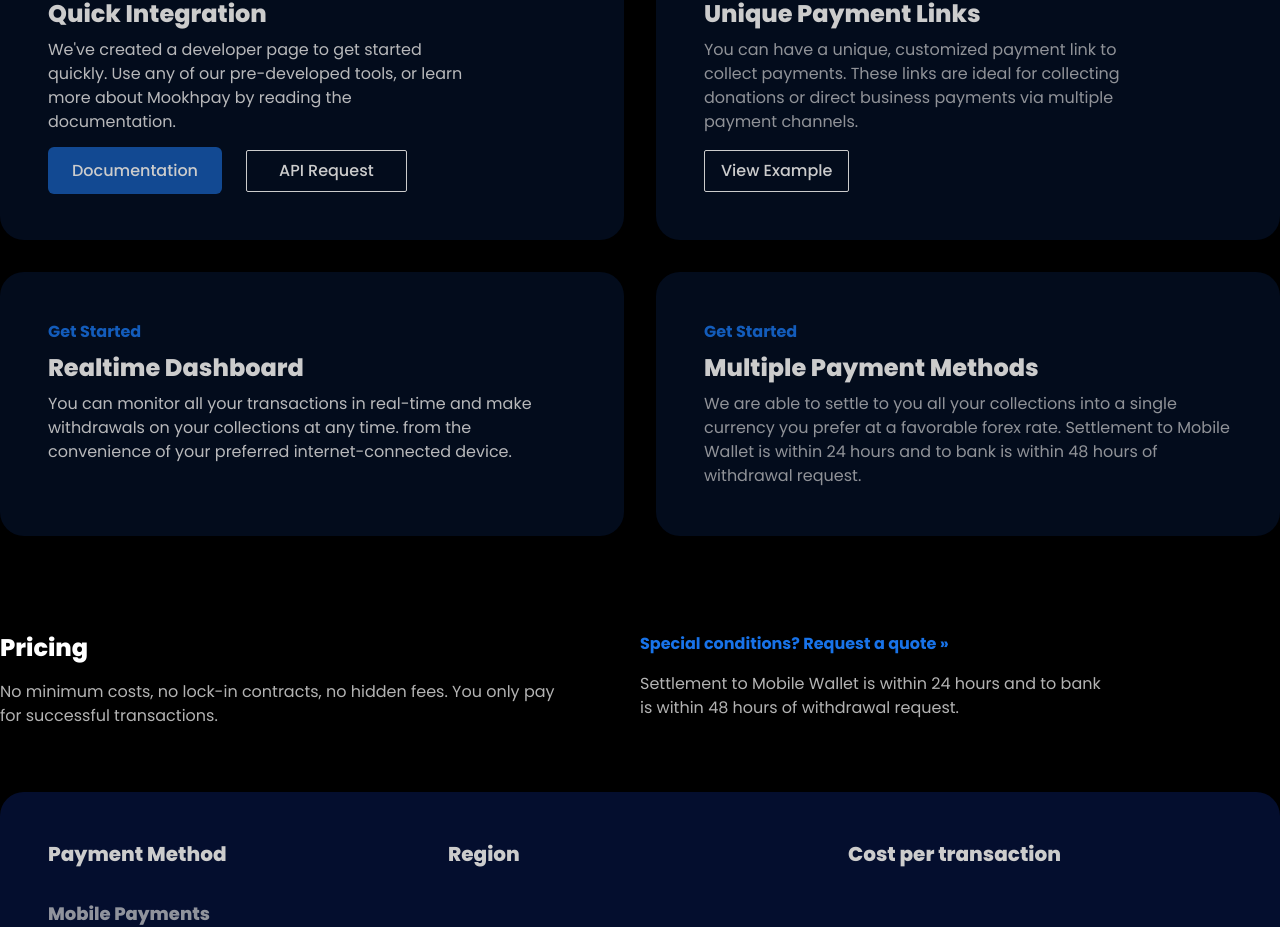
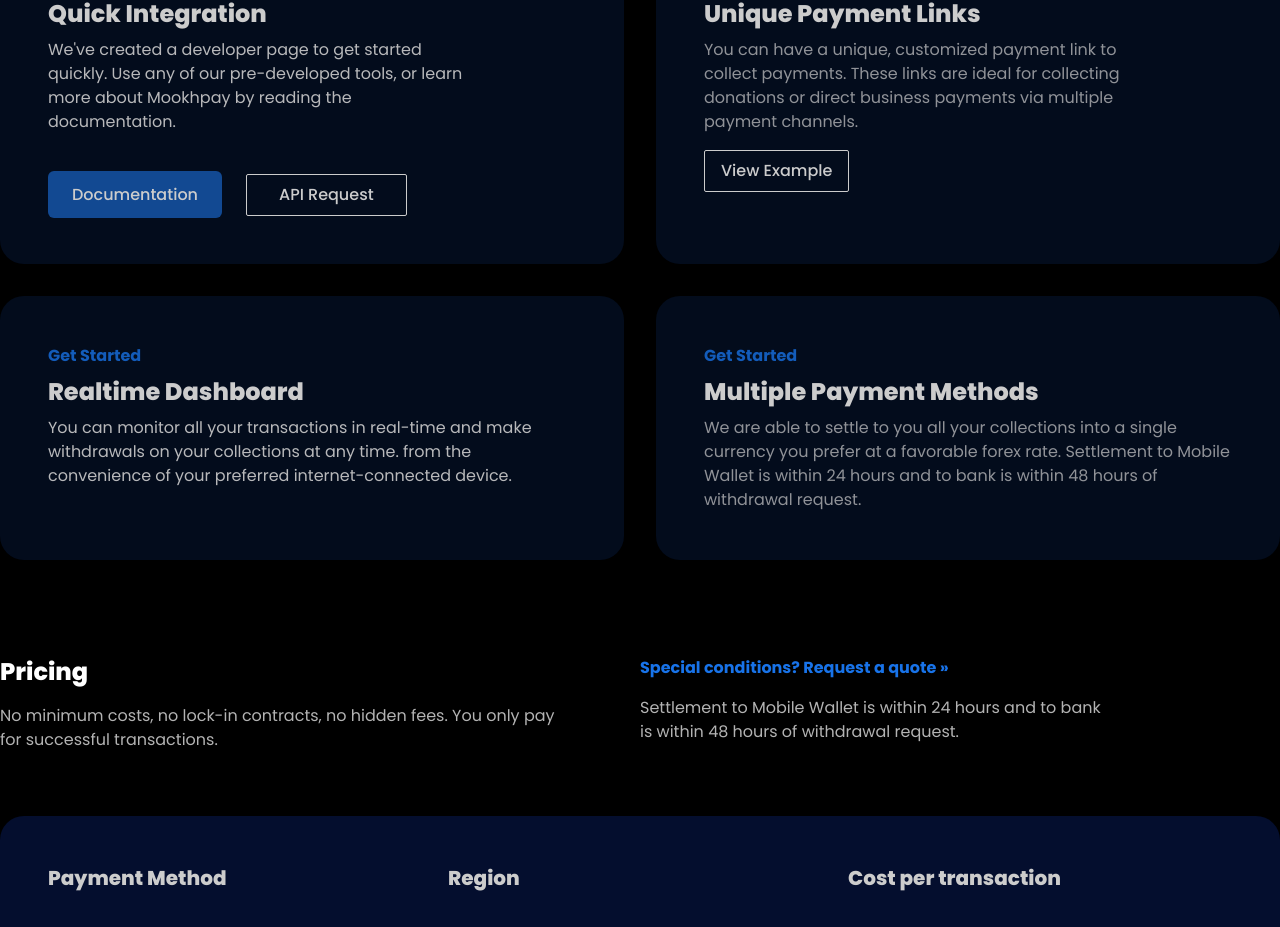
Before and after one commit to MOOKHAFRICA/mookhpay-landing, a Next.js app: page / in a window 1280 px wide. Shown: the part 1185-2112 px from the top of the page. Built offline with nearby package versions, Linux system fonts and the light colour scheme.

Commit message:
small margin changes

```diff
--- a/components/features.js
+++ b/components/features.js
@@ -29,7 +29,7 @@
             >
               Documentation
             </a>
-            <button className="text-white font-medium py-2 px-8 border border-white rounded-sm">
+            <button className="text-white font-medium py-2 px-8 border border-white rounded-sm mt-6">
               API Request
             </button>
           </div>
```
